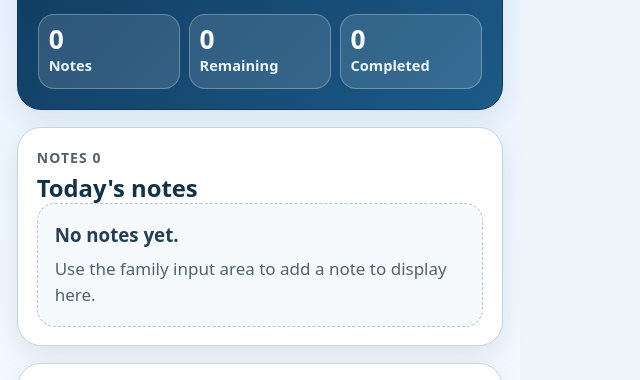
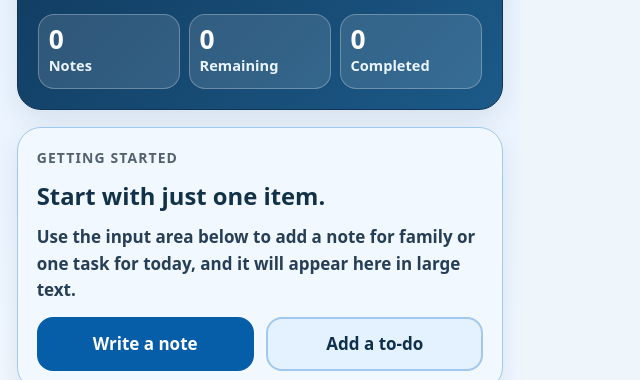
Before and after one commit to tabisurushosai/big-memo, a website built with Vite: page index.html in a window 1280 px wide. Shown: the part 187-567 px from the top of the page, without its empty margins (0-640 px from the left). Built offline with nearby package versions, Linux system fonts and the light colour scheme; some packages are replaced by stand-ins of ours.

Commit message:
Improve first-run empty state guidance (#8)
Co-authored-by: Cursor Agent <cursoragent@cursor.com>
Co-authored-by: tabisurushosai <tabisurushosai@users.noreply.github.com>

```diff
--- a/src/i18n.ts
+++ b/src/i18n.ts
@@ -14,10 +14,17 @@ type MessageKey =
   | "save"
   | "cancel"
   | "delete"
+  | "firstGuideEyebrow"
+  | "firstGuideTitle"
+  | "firstGuideDetail"
+  | "firstGuideNoteAction"
+  | "firstGuideTodoAction"
   | "emptyNotes"
   | "emptyNotesDetail"
+  | "emptyNotesAction"
   | "emptyTodos"
   | "emptyTodosDetail"
+  | "emptyTodosAction"
   | "loading"
   | "loadError"
   | "completedStatus"
@@ -56,10 +63,18 @@ const messages: Record<LocaleCode, Record<MessageKey, string>> = {
     save: "保存",
     cancel: "キャンセル",
     delete: "削除",
+    firstGuideEyebrow: "はじめての使い方",
+    firstGuideTitle: "まずは1つだけ書けば大丈夫です。",
+    firstGuideDetail:
+      "下の入力欄に、家族へ見せたい一言か今日の用事を入れると、ここに大きく表示されます。",
+    firstGuideNoteAction: "メモを書く",
+    firstGuideTodoAction: "やることを書く",
     emptyNotes: "まだメモはありません。",
     emptyNotesDetail: "家族用の入力欄から、表示したいメモを追加できます。",
+    emptyNotesAction: "メモ入力欄へ",
     emptyTodos: "今日のやることはありません。",
     emptyTodosDetail: "今日だけ表示したい予定や用事を追加できます。",
+    emptyTodosAction: "やること入力欄へ",
     loading: "読み込み中です。",
     loadError: "読み込みに失敗しました。",
     completedStatus: "完了",
@@ -97,10 +112,18 @@ const messages: Record<LocaleCode, Record<MessageKey, string>> = {
     save: "Save",
     cancel: "Cancel",
     delete: "Delete",
+    firstGuideEyebrow: "Getting started",
+    firstGuideTitle: "Start with just one item.",
+    firstGuideDetail:
+      "Use the input area below to add a note for family or one task for today, and it will appear here in large text.",
+    firstGuideNoteAction: "Write a note",
+    firstGuideTodoAction: "Add a to-do",
     emptyNotes: "No notes yet.",
     emptyNotesDetail: "Use the family input area to add a note to display here.",
+    emptyNotesAction: "Go to note input",
     emptyTodos: "No to-dos for today.",
     emptyTodosDetail: "Add appointments or tasks that should appear today.",
+    emptyTodosAction: "Go to to-do input",
     loading: "Loading.",
     loadError: "Could not load data.",
     completedStatus: "Completed",
--- a/src/main.ts
+++ b/src/main.ts
@@ -84,6 +84,7 @@ function render() {
   const noteCountText = formatInteger(locale, data.notes.length);
   const remainingTodoCountText = formatInteger(locale, remainingTodoCount);
   const completedTodoCountText = formatInteger(locale, completedTodoCount);
+  const isFirstExperience = data.notes.length === 0 && data.todos.length === 0;
 
   app.innerHTML = `
     <section class="hero">
@@ -98,6 +99,8 @@ function render() {
         ${renderSummaryItem(t("completedTodosLabel"), completedTodoCountText)}
       </div>
     </section>
+
+    ${isFirstExperience ? renderFirstGuide() : ""}
 
     <section class="panel" aria-labelledby="notes-heading">
       <div class="section-title">
@@ -159,7 +162,12 @@ function renderNotes() {
   if (data.notes.length === 0) {
     container.removeAttribute("role");
     container.removeAttribute("aria-label");
-    container.innerHTML = renderEmptyState(t("emptyNotes"), t("emptyNotesDetail"));
+    container.innerHTML = renderEmptyState(
+      t("emptyNotes"),
+      t("emptyNotesDetail"),
+      "#note-input",
+      t("emptyNotesAction"),
+    );
     return;
   }
 
@@ -201,7 +209,12 @@ function renderTodos(todayTodos: Todo[]) {
   if (todayTodos.length === 0) {
     container.removeAttribute("role");
     container.removeAttribute("aria-label");
-    container.innerHTML = renderEmptyState(t("emptyTodos"), t("emptyTodosDetail"));
+    container.innerHTML = renderEmptyState(
+      t("emptyTodos"),
+      t("emptyTodosDetail"),
+      "#todo-input",
+      t("emptyTodosAction"),
+    );
     return;
   }
 
@@ -351,11 +364,31 @@ function renderSummaryItem(label: string, value: string): string {
   `;
 }
 
-function renderEmptyState(title: string, detail: string): string {
+function renderFirstGuide(): string {
+  return `
+    <section class="panel first-guide" aria-labelledby="first-guide-heading">
+      <p class="eyebrow panel-eyebrow">${t("firstGuideEyebrow")}</p>
+      <h2 id="first-guide-heading">${t("firstGuideTitle")}</h2>
+      <p>${t("firstGuideDetail")}</p>
+      <div class="guide-actions">
+        <a class="guide-link guide-link-primary" href="#note-input">${t("firstGuideNoteAction")}</a>
+        <a class="guide-link" href="#todo-input">${t("firstGuideTodoAction")}</a>
+      </div>
+    </section>
+  `;
+}
+
+function renderEmptyState(
+  title: string,
+  detail: string,
+  actionHref: string,
+  actionLabel: string,
+): string {
   return `
     <div class="empty-state">
       <p class="empty-title">${title}</p>
       <p class="empty-detail">${detail}</p>
+      <a class="empty-link" href="${escapeHtml(actionHref)}">${actionLabel}</a>
     </div>
   `;
 }
--- a/src/styles.css
+++ b/src/styles.css
@@ -61,6 +61,7 @@ button:disabled {
 }
 
 button:focus-visible,
+a:focus-visible,
 input:focus-visible,
 textarea:focus-visible {
   outline: 3px solid #ffffff;
@@ -117,6 +118,23 @@ button.small {
 
 .panel {
   padding: 1.1rem;
+}
+
+.first-guide {
+  display: grid;
+  gap: 0.8rem;
+  border-color: #9fc9ef;
+  background: #f2f8ff;
+}
+
+.first-guide h2,
+.first-guide p {
+  margin-bottom: 0;
+}
+
+.first-guide p:not(.eyebrow) {
+  color: #263f56;
+  font-weight: 800;
 }
 
 .status-panel {
@@ -350,6 +368,43 @@ textarea {
   color: #52616f;
 }
 
+.guide-actions {
+  display: grid;
+  grid-template-columns: repeat(2, minmax(0, 1fr));
+  gap: 0.75rem;
+}
+
+.guide-link,
+.empty-link {
+  display: inline-flex;
+  align-items: center;
+  justify-content: center;
+  min-height: 48px;
+  border: 2px solid #9fc9ef;
+  border-radius: 16px;
+  padding: 0.7rem 0.9rem;
+  color: #0f304d;
+  background: #e4f1ff;
+  font-weight: 900;
+  text-align: center;
+  text-decoration: none;
+}
+
+.guide-link-primary {
+  color: #ffffff;
+  background: #075ea8;
+  border-color: #075ea8;
+}
+
+.guide-link:hover,
+.empty-link:hover {
+  background: #d4e9ff;
+}
+
+.guide-link-primary:hover {
+  background: #064f8f;
+}
+
 .loading-bar {
   width: 100%;
   height: 0.55rem;
```
